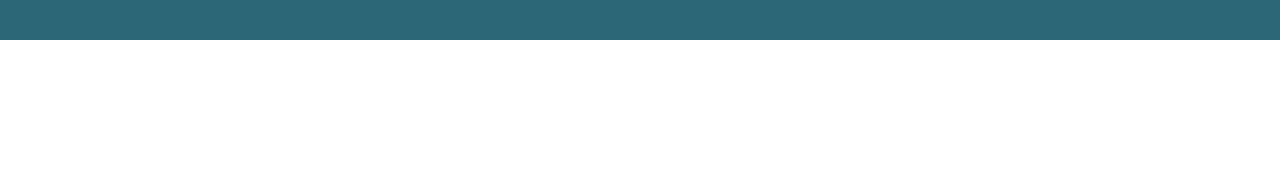
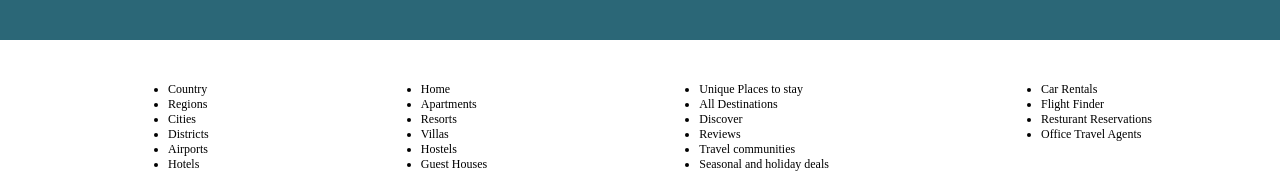
Before and after one commit to Sapkota00Basanta/hotel-booking-application-frontend, a React (Create React App) app: page / in a window 1280 px wide. Shown: the part 1716-1905 px from the top of the page. Before the commit the page ends 1764 px from the top, so only its background shows below. Built offline with nearby package versions, Linux system fonts and the light colour scheme.

Commit message:
Added logic for admin and customer method of shopping class

```diff
--- /dev/null
+++ b/src/components/Footer/Footer.scss
@@ -0,0 +1,31 @@
+// Import Other Style Properties
+@import "../../App";
+
+/*
+    Defining Style Properties for Footer Component
+*/
+
+// FooterContainer Style Properties
+$footerContainerWidth: 100%;
+$footerContainerMaxWidth: 1024px;
+$footerContainerFontSize: 12px;
+
+// FooterListContainer Style Properties
+$footerListContainerWidth: 100%;
+$footerListContainerDisplayType: flex;
+$footerListContainerJustifyContent: space-between;
+
+.footerContainer {
+  width: $footerContainerWidth;
+  max-width: $footerContainerMaxWidth;
+  font-size: $footerContainerFontSize;
+}
+
+.footerListContainer {
+  width: $footerListContainerWidth;
+  display: $footerListContainerDisplayType;
+  justify-content: $footerListContainerJustifyContent;
+}
+
+.footerListItems {
+}
--- /dev/null
+++ b/src/components/Footer/Footer.tsx
@@ -0,0 +1,47 @@
+// Import Third-party Components
+import React, { FC } from 'react'
+
+// Import User-defined and Style components
+import './Footer.scss'
+import { FooterProps } from '../../interfaces/components/Footer/Footer.types'
+
+export const Footer: FC<FooterProps> = (_props) => {
+  return (
+        <div className="footerContainer">
+            <div className="footerListContainer">
+                <ul className="footerListItems">
+                    <li className="footerListItem">Country</li>
+                    <li className='footerListItem'>Regions</li>
+                    <li className='footerListItem'>Cities</li>
+                    <li className='footerListItem'>Districts</li>
+                    <li className='footerListItem'>Airports</li>
+                    <li className='footerListItem'>Hotels</li>
+                </ul>
+                <ul className="footerListItems">
+                    <li className="footerListItem">Home</li>
+                    <li className='footerListItem'>Apartments</li>
+                    <li className='footerListItem'>Resorts</li>
+                    <li className='footerListItem'>Villas</li>
+                    <li className='footerListItem'>Hostels</li>
+                    <li className='footerListItem'>Guest Houses</li>
+                </ul>
+                <ul className="footerListItems">
+                    <li className="footerListItem">Unique Places to stay</li>
+                    <li className='footerListItem'>All Destinations</li>
+                    <li className='footerListItem'>Discover</li>
+                    <li className='footerListItem'>Reviews</li>
+                    <li className='footerListItem'>Travel communities</li>
+                    <li className='footerListItem'>Seasonal and holiday deals</li>
+                </ul>
+                <ul className="footerListItems">
+                    <li className="footerListItem">Car Rentals</li>
+                    <li className='footerListItem'>Flight Finder</li>
+                    <li className='footerListItem'>Resturant Reservations</li>
+                    <li className='footerListItem'>Office Travel Agents</li>
+                    {/* <li className='footerListItem'>Airports</li> */}
+                    {/* <li className='footerListItem'>Hotels</li> */}
+                </ul>
+            </div>
+        </div>
+  )
+}
--- /dev/null
+++ b/src/interfaces/components/Footer/Footer.types.ts
@@ -0,0 +1,4 @@
+// Defining interface for Footer Component
+export interface FooterProps {
+    exampleProps?: string
+}
--- a/src/pages/home/Home.tsx
+++ b/src/pages/home/Home.tsx
@@ -6,8 +6,9 @@ import './Home.scss'
 
 // Importing components for pages
 import { Header } from '../../components/Header/Header'
+import { Footer } from '../../components/Footer/Footer'
+import { HomeProps } from '../../interfaces/pages/HomePage.types'
 import { Subscription } from '../../components/Subscription/Subscription'
-import { HomeProps } from '../../interfaces/pages/HomePage.types'
 import { PropertyList } from '../../components/PropertyList/PropertyList'
 import { FeaturedItem } from '../../components/FeaturedItem/FeaturedItem'
 import { MostLovedItem } from '../../components/MostLovedItem/MostLovedItem'
@@ -25,6 +26,7 @@ export const Home: FC<HomeProps> = (_props) => {
         <h1 className="homePropertyTitle">Most loved homes</h1>
         <MostLovedItem />
         <Subscription />
+        <Footer />
       </div>
     </div>
   )
```
Also changed, not shown: 1 other file (tests, documents, lock files or other folders).
